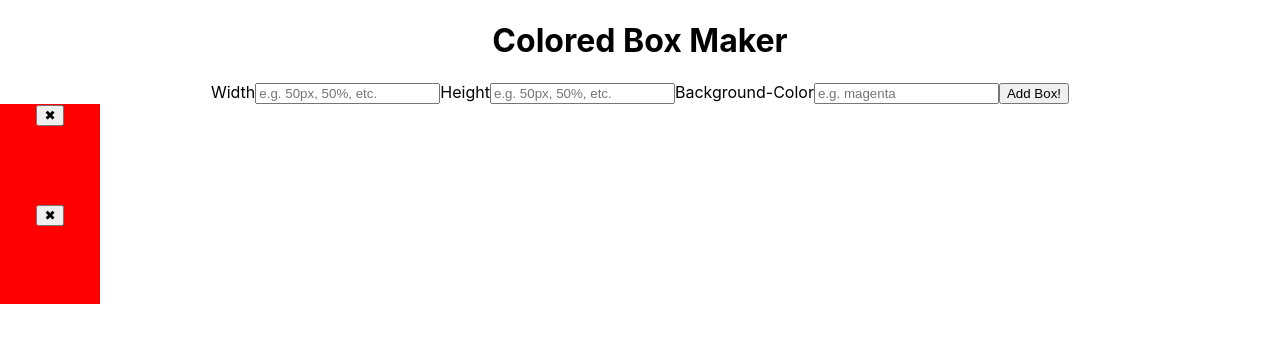
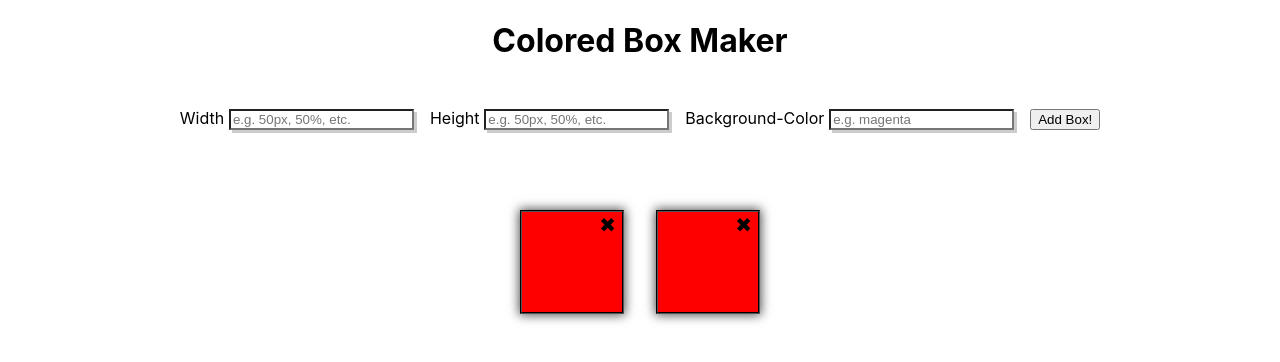
Before and after one commit to Pascha-404/colored-box-maker, a React (Create React App) app: page / in a window 1280 px wide. Shown: the top 362 px of the page. Built offline with nearby package versions, Linux system fonts and the light colour scheme.

Commit message:
first styling for page

```diff
--- a/src/Box.css
+++ b/src/Box.css
@@ -0,0 +1,16 @@
+.Box{
+    position: relative;
+    margin: 1rem;
+    border: 2px groove black;
+    box-shadow: 0px 0px 10px 1px rgba(0, 0, 0, 0.7);
+}
+
+.Box button {
+    position: absolute;
+    top: 0;
+    right: 0;
+    border: none;
+    background: transparent;
+    cursor: pointer;
+    font-size: 20px;
+}
--- a/src/BoxList.css
+++ b/src/BoxList.css
@@ -0,0 +1,7 @@
+.BoxList-Boxes {
+	display: flex;
+	justify-content: center;
+	align-items: center;
+    flex-wrap: wrap;
+	margin-top: 4rem;
+}
--- a/src/NewBoxForm.css
+++ b/src/NewBoxForm.css
@@ -0,0 +1,12 @@
+.NewBoxForm {
+	margin-top: 3rem;
+}
+
+.NewBoxForm label {
+	margin-right: 0.3rem;
+}
+
+.NewBoxForm input {
+	margin-right: 1rem;
+	box-shadow: 3px 3px rgba(0, 0, 0, 0.2);
+}
```
